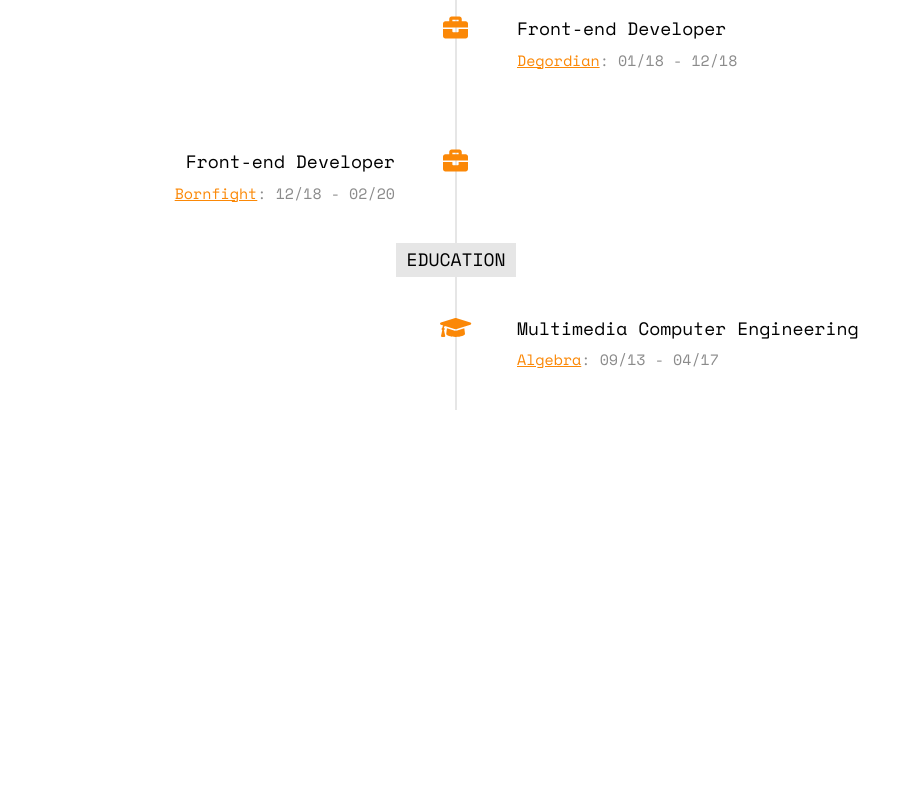
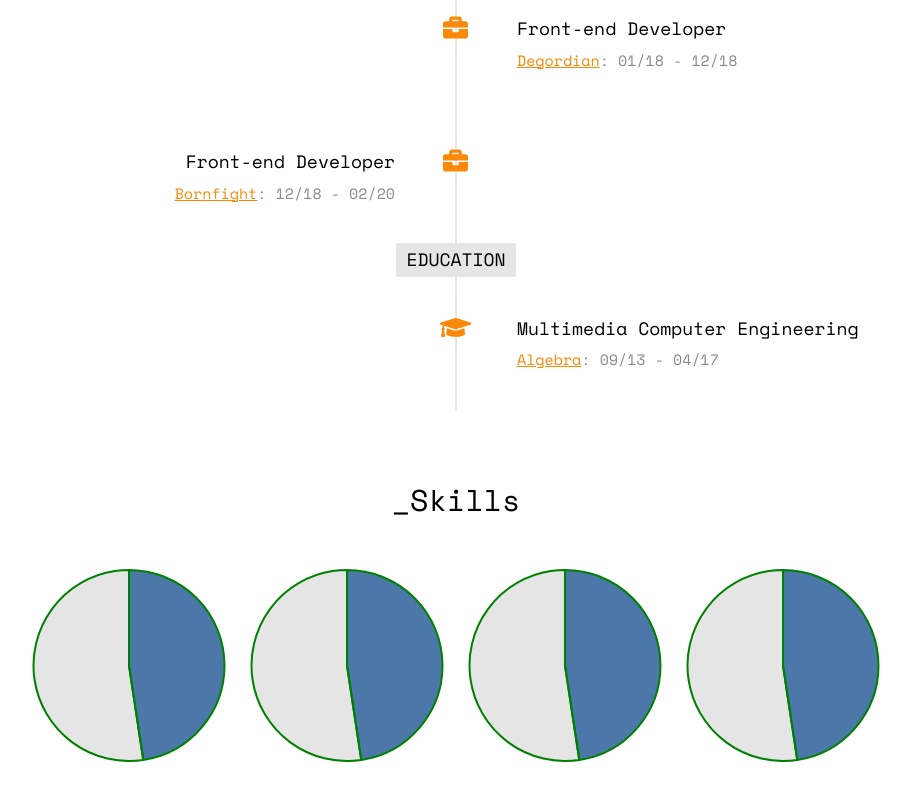
Before and after one commit to dsvjetl/portfolio, a Vue app: page / in a window 1280 px wide. Shown: the part 1966-2766 px from the top of the page, without its empty margins (184-1095 px from the left). Before the commit the page ends 2376 px from the top, so only its background shows below. Built offline with nearby package versions, Linux system fonts and the light colour scheme.

Commit message:
skill pie charts init

```diff
--- a/package.json
+++ b/package.json
@@ -14,9 +14,11 @@
         "@fortawesome/free-brands-svg-icons": "^5.12.1",
         "@fortawesome/free-solid-svg-icons": "^5.12.1",
         "@fortawesome/vue-fontawesome": "^0.1.9",
+        "chart.js": "^2.9.3",
         "core-js": "^3.6.4",
         "gsap": "^3.2.0",
         "particles.js": "^2.0.0",
+        "scrollreveal": "^4.0.5",
         "vue": "^2.6.11",
         "vue-class-component": "^7.2.2",
         "vue-property-decorator": "^8.3.0",
--- a/src/components/ParticlesBlock.vue
+++ b/src/components/ParticlesBlock.vue
@@ -1,11 +1,13 @@
 <template>
+    <div class="co-particles-block">
         <div
-        class="co-particles-block"
+            class="co-particles-block__block"
             id="particles-js"
             @click="toggleExpandParticlesElement()"
             ref="particles"
             :class="{'is-expanded': isParticlesExpanded}"
         >
+        </div>
     </div>
 </template>
 
@@ -18,11 +20,6 @@
 })
 export default class ParticlesBlock extends Vue {
     public isParticlesExpanded: boolean = false;
-
-        private startParticles() {
-            // @ts-ignore
-            particlesJS('particles-js', headerPerticlesConfig);
-        }
 
     public toggleExpandParticlesElement() {
         this.isParticlesExpanded = !this.isParticlesExpanded;
@@ -44,6 +41,11 @@
         });
     }
 
+    private startParticles() {
+        // @ts-ignore
+        particlesJS('particles-js', headerPerticlesConfig);
+    }
+
     private mounted() {
         this.startParticles();
     }
@@ -52,6 +54,8 @@
 
 <style lang="scss" scoped>
     .co-particles-block {
+
+        &__block {
             height: 200px;
             width: 100%;
             border-bottom: 1px solid $orange;
@@ -71,4 +75,5 @@
                 background-color: rgba($black, .8);
             }
         }
+    }
 </style>
--- /dev/null
+++ b/src/components/SkillDiagram.vue
@@ -0,0 +1,51 @@
+<template>
+    <div class="co-skill-diagram">
+        <canvas class="co-skill-diagram__canvas" :id="id"></canvas>
+    </div>
+</template>
+
+<script lang="ts">
+    import {Vue, Component, Prop} from 'vue-property-decorator';
+
+    const Chart = require('chart.js');
+
+    @Component({
+        name: 'SkillDiagram',
+    })
+    export default class SkillDiagram extends Vue {
+        @Prop({required: true}) public id!: string;
+
+        private mounted() {
+            var data = [{
+                data: [50, 55],
+                labels: ['India', 'China'],
+                backgroundColor: [
+                    '#4b77a9',
+                ],
+                borderColor: 'green'
+            }];
+
+            // @ts-ignore
+            var ctx = document.getElementById(this.id);
+            var myChart = new Chart(ctx, {
+                type: 'pie',
+                data: {
+                    datasets: data
+                },
+                options: {
+                    responsive: true,
+                    maintainAspectRatio: false,
+                }
+            });
+        }
+    }
+</script>
+
+<style lang="scss">
+    .co-skill-diagram {
+        &__canvas {
+            width: 200px;
+            height: 200px;
+        }
+    }
+</style>
--- /dev/null
+++ b/src/components/Skills.vue
@@ -0,0 +1,43 @@
+<template>
+    <div class="co-skills">
+        <h3 class="co-skills__title u-a2">_Skills</h3>
+
+        <div class="co-skills__diagrams-wrapper">
+            <SkillDiagram :id="1"/>
+            <SkillDiagram :id="2"/>
+            <SkillDiagram :id="3"/>
+            <SkillDiagram :id="4"/>
+        </div>
+    </div>
+</template>
+
+<script lang="ts">
+    import {Vue, Component} from 'vue-property-decorator';
+    import SkillDiagram from '@/components/SkillDiagram.vue';
+
+    @Component({
+        name: 'Skills',
+        components: {SkillDiagram},
+    })
+    export default class Skills extends Vue {
+
+    }
+</script>
+
+<style lang="scss" scoped>
+    .co-skills {
+        padding-top: 70px;
+
+        &__title {
+            text-align: center;
+        }
+
+        &__diagrams-wrapper {
+            display: flex;
+            flex-wrap: nowrap;
+            justify-content: space-between;
+            padding: 40px percentage(4 / 24);
+        }
+
+    }
+</style>
--- a/src/views/Home.vue
+++ b/src/views/Home.vue
@@ -4,6 +4,7 @@
         <ParticlesBlock/>
         <AboutMe/>
         <MyResume/>
+        <Skills/>
     </div>
 </template>
 
@@ -14,10 +15,11 @@
     import MyResume from '@/components/MyResume.vue';
     import EducationTimeline from '@/components/EducationTimeline.vue';
     import ParticlesBlock from '@/components/ParticlesBlock.vue';
+    import Skills from '@/components/Skills.vue';
 
     @Component({
         name: 'Home',
-        components: {ParticlesBlock, EducationTimeline, MyResume, AboutMe, AppHeader},
+        components: {Skills, ParticlesBlock, EducationTimeline, MyResume, AboutMe, AppHeader},
     })
     export default class Home extends Vue {
 
```
Also changed, not shown: 1 other file (tests, documents, lock files or other folders). Lines whose indentation alone changed are shown as unchanged.
